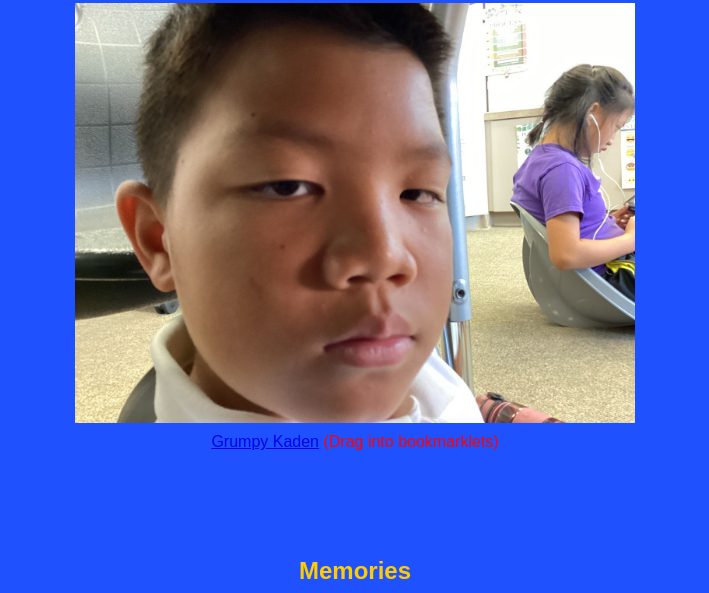
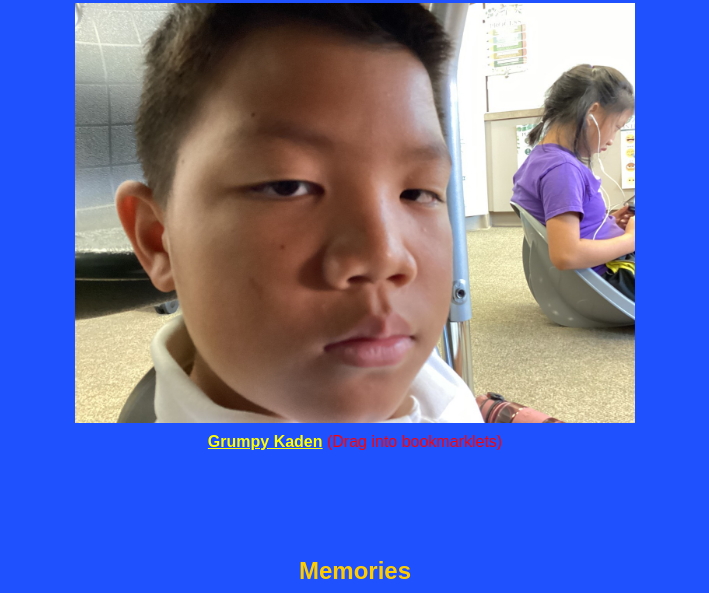
Before and after one commit to Krontixz/My-Brain-Dump, a plain HTML site: page index.html in a window 1280 px wide. Shown: the part 853-1446 px from the top of the page, without its empty margins (285-994 px from the left). Drawn offline with Linux system fonts and the light colour scheme.

Commit message:
Update index.html

```diff
--- a/index.html
+++ b/index.html
@@ -125,6 +125,11 @@
             margin-top: 12px;
             text-align: center;
         }
+        a {
+            font-family: arial;
+            font-weight: bold;
+            color: yellow
+        }
     </style>
 </head>
 <body>
@@ -215,7 +220,7 @@
         }
 
         function handleKeyPress(event) {
-            if (event.key === "Enter") {
+            if (event.key === "Tab") {
                 textChecker();
             }
         }
```
